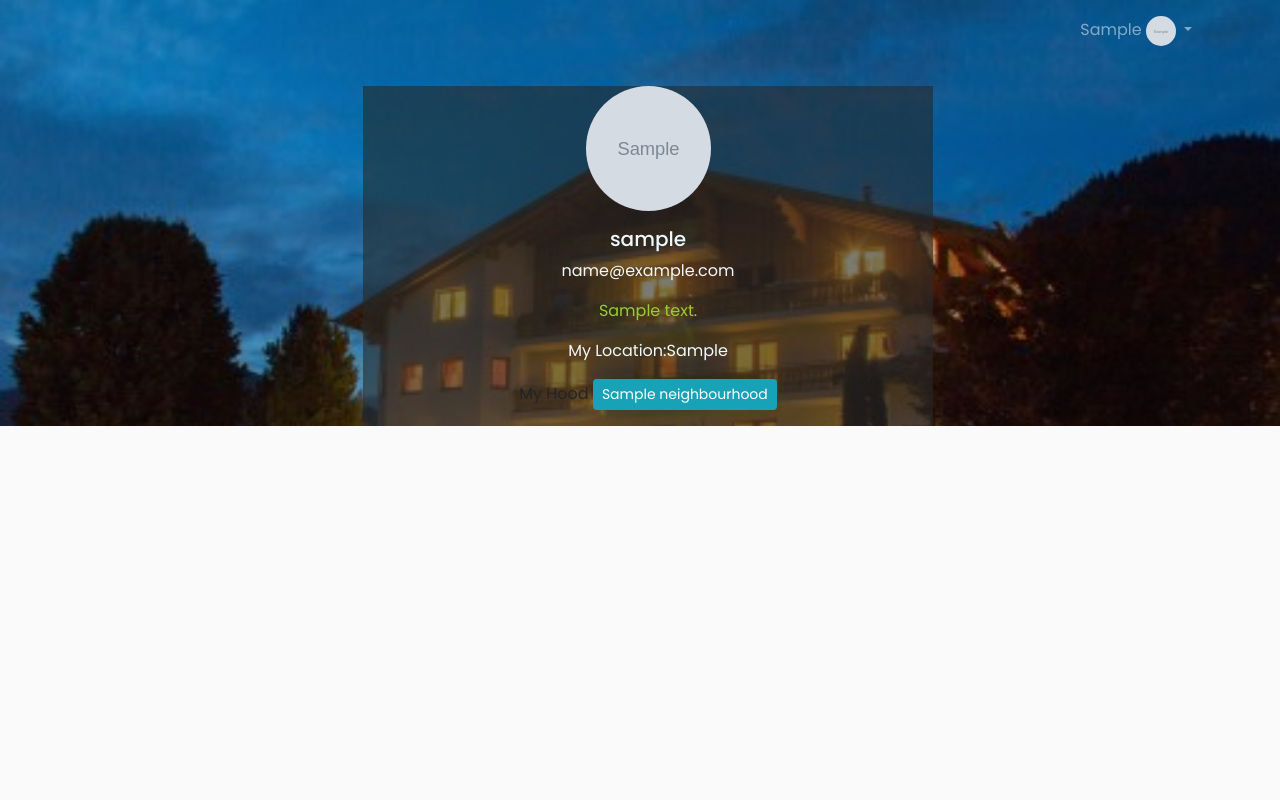
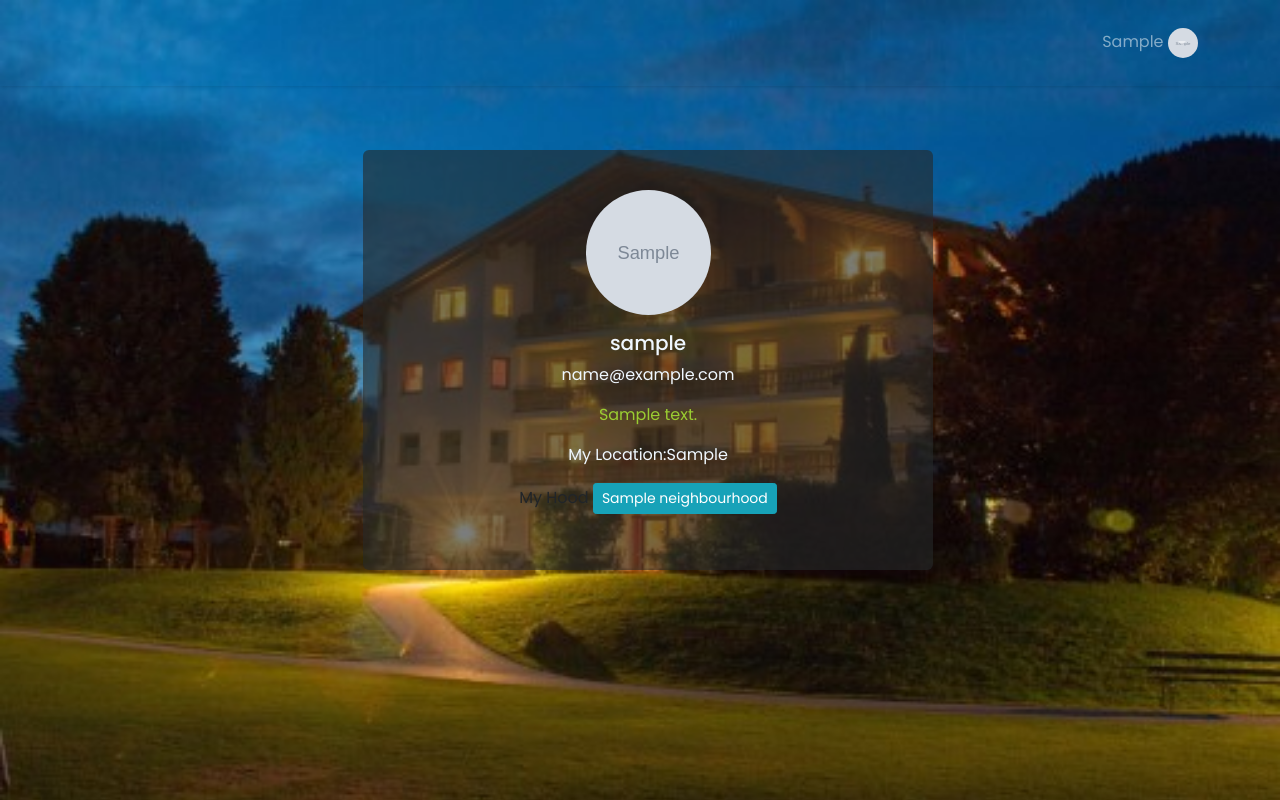
Before and after one commit to Kingsleymuturi/Hood-connections, a Django app: a page that uses hoodie/templates/base.html in a window 1280 px wide. Run offline with Django 3.2, Linux system fonts and the light colour scheme; a user stored in the database is signed in; tables that the repository leaves empty hold one stand-in row (values such as "Sample post"); grey boxes marked "Sample" are stand-in pictures; parts of the project's set-up code (start-up, migrations or seed data) failed here and were passed over; some libraries are stand-ins or nearby versions.

Commit message:
update styles

```diff
--- a/static/css/styles.css
+++ b/static/css/styles.css
@@ -20,3 +20,84 @@ body {
     padding-bottom: 20px;
     padding-top: 10px;
 }
+.prof{
+    padding:40px;
+    border-radius:6px;
+}
+a,
+a:hover,
+a:focus {
+    color: inherit;
+    text-decoration: none;
+    transition: all 0.3s;
+}
+
+.navbar {
+    padding: 20px 10px;
+    background-color: #35495e;
+    border: none;
+    border-radius: 0;
+    margin-bottom: 40px;
+    box-shadow: 1px 1px 3px rgba(0, 0, 0, 0.1);
+}
+
+.navbar-btn {
+    box-shadow: none;
+    outline: none !important;
+    border: none;
+}
+
+i,
+span {
+    display: inline-block;
+}
+
+.wrapper {
+    display: flex;
+    align-items: stretch;
+}
+.tt{
+    color:#1a3e59;
+}
+.hpost{
+   background-color:#1a3e59;
+   color: white;
+}
+.poster{
+    padding: 20px;
+    border-radius: 6px;
+}
+
+
+.dropdown-toggle::after {
+    display: block;
+    position: absolute;
+    top: 50%;
+    right: 20px;
+    transform: translateY(-50%);
+}
+
+ul ul a {
+    font-size: 0.9em !important;
+    padding-left: 30px !important;
+    background: #6d7fcc;
+}
+
+ul.CTAs {
+    padding: 20px;
+}
+
+ul.CTAs a {
+    text-align: center;
+    font-size: 0.9em !important;
+    display: block;
+    border-radius: 5px;
+    margin-bottom: 5px;
+}
+
+#content {
+    width: 100%;
+    padding-left: 0px;
+    min-height: 100vh;
+    transition: all 0.3s;
+}
```
